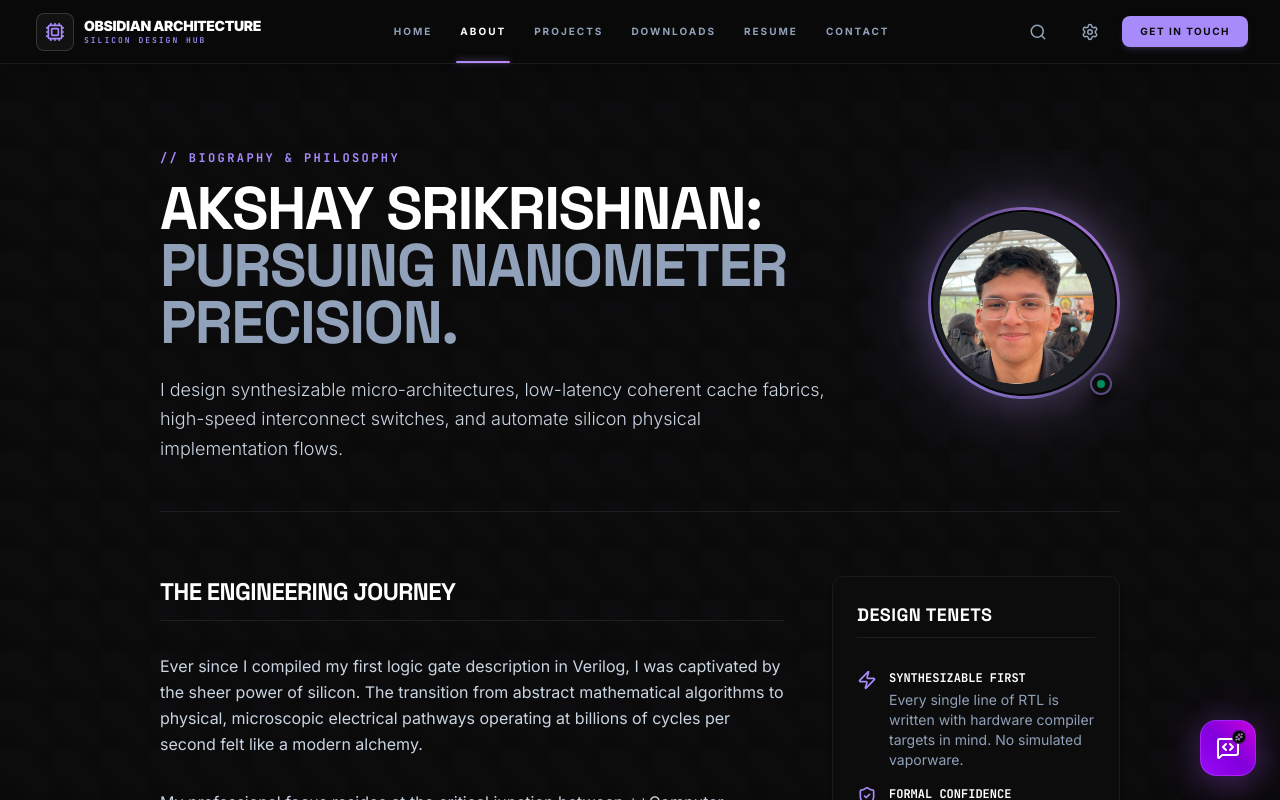
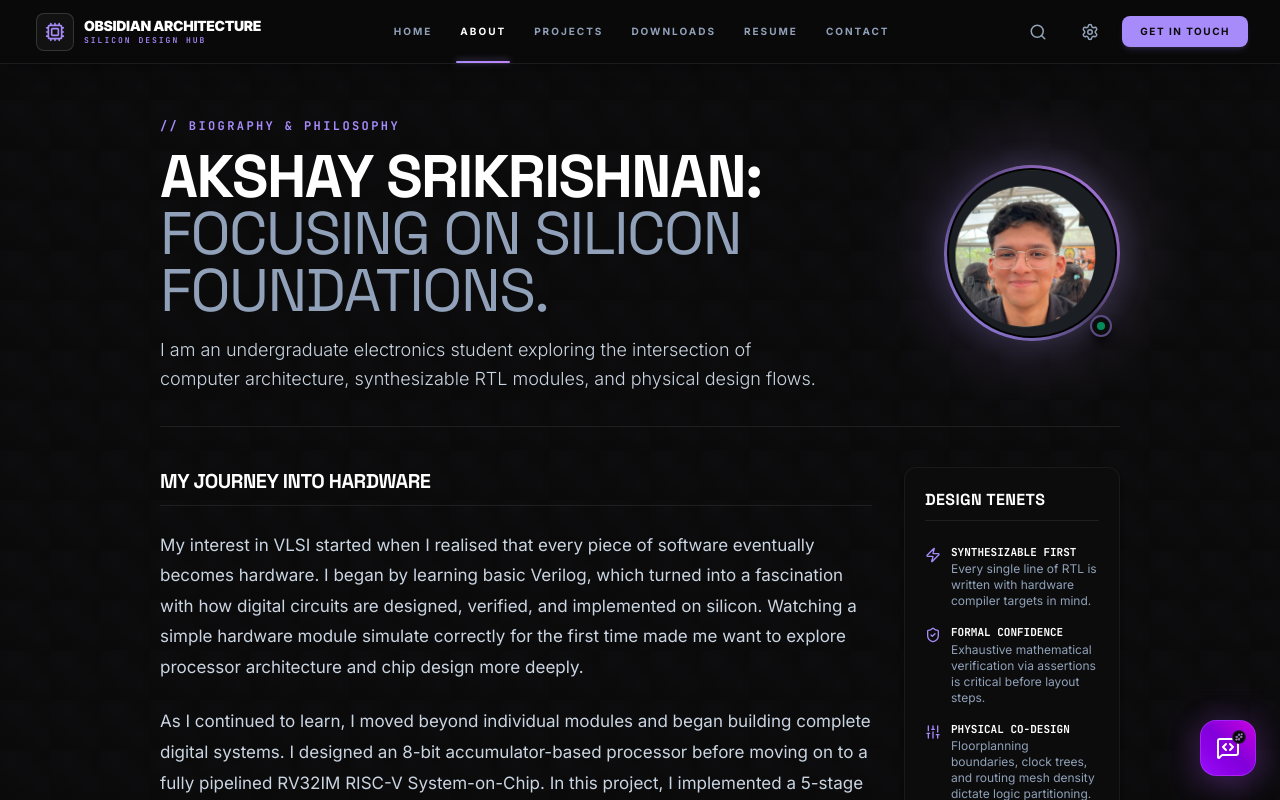
Before and after one commit to AKSHAY-SV/obsidian-silicon-portfolio, a React (Vite) app: page / in a window 1280 px wide. Both pictures are taken after a click on the button "ABOUT". Shown: the top 800 px of the page. Built offline with nearby package versions, Linux system fonts and the light colour scheme.

Commit message:
feat(about): update biography and project data
Add academic milestone to About page and update project status and entries in the portfolio dataset.

```diff
--- a/src/components/About.tsx
+++ b/src/components/About.tsx
@@ -43,8 +43,18 @@
     }
   };
 
+  const milestones = [
+    {
+      period: "2024 — Present",
+      title: "Undergraduate Student, VLSI Design & Technology",
+      institution: "Manipal Institute of Technology, Bengaluru",
+      desc: "Deepening my knowledge of digital integrated circuit layouts, processor micro-architectures, synthesizable RTL implementation, and physical ASIC design. Maintaining a focused interest in low-power digital designs and acquiring foundational skills in digital logic compilation.",
+      icon: <BookOpen className="h-3.5 w-3.5 text-[#a78bfa]" />
+    }
+  ];
+
   return (
-    <div className="py-20 text-slate-100 overflow-hidden" id="about-page">
+    <div className="py-12 text-slate-100 overflow-hidden" id="about-page">
       <motion.div
         variants={containerVariants}
         initial="hidden"
@@ -54,7 +64,7 @@
 
         {/* Editorial Subheader */}
         <div
-          className="flex flex-col-reverse md:flex-row items-center justify-between gap-12 mb-16 pb-12 border-b border-[rgba(255,255,255,0.08)]"
+          className="flex flex-col-reverse md:flex-row items-center justify-between gap-12 mb-10 pb-8 border-b border-[rgba(255,255,255,0.08)]"
         >
           <motion.div
             variants={itemVariants}
@@ -65,10 +75,10 @@
             </span>
             <h1 className="mt-3 font-display text-4xl sm:text-6xl font-black tracking-tight text-white uppercase leading-[0.95]">
               Akshay Srikrishnan:<br />
-              <span className="text-slate-400">Pursuing Nanometer Precision.</span>
+              <span className="text-slate-400 font-light">Focusing on Silicon Foundations.</span>
             </h1>
-            <p className="mt-6 text-lg text-slate-300 font-sans max-w-2xl leading-relaxed font-light">
-              I design synthesizable micro-architectures, low-latency coherent cache fabrics, high-speed interconnect switches, and automate silicon physical implementation flows.
+            <p className="mt-4 text-lg text-slate-300 font-sans max-w-2xl leading-relaxed font-light">
+              I am an undergraduate electronics student exploring the intersection of computer architecture, synthesizable RTL modules, and physical design flows.
             </p>
           </motion.div>
 
@@ -81,15 +91,15 @@
             <div className="absolute inset-0 rounded-full bg-gradient-to-r from-[#a78bfa] to-[#d8b4fe] opacity-30 blur-2xl group-hover:opacity-60 group-hover:scale-105 transition-all duration-700" />
 
             {/* Outer border container */}
-            <div className="relative h-48 w-48 rounded-full p-[3px] bg-gradient-to-tr from-[#a78bfa] via-[rgba(167,139,250,0.3)] to-[#c084fc] shadow-[0_0_35px_rgba(167,139,250,0.2)] transition-all duration-500 group-hover:scale-105 group-hover:shadow-[0_0_45px_rgba(167,139,250,0.45)]">
-              <div className="h-full w-full rounded-full bg-[#0a0a0a] overflow-hidden border-2 border-black/90">
+            <div className="relative h-44 w-44 rounded-full p-[3px] bg-gradient-to-tr from-[#a78bfa] via-[rgba(167,139,250,0.3)] to-[#c084fc] shadow-[0_0_30px_rgba(167,139,250,0.15)] transition-all duration-500 group-hover:scale-105 group-hover:shadow-[0_0_40px_rgba(167,139,250,0.4)]">
+              <div className="h-full w-full rounded-full bg-[#0a0a0a] overflow-hidden border-2 border-black/90 flex items-center justify-center">
                 <img
                   id="about-profile-image"
                   src={potentialSources[sourceIndex]}
                   alt="Akshay Srikrishnan - VLSI Design & Technology Professional Headshot"
                   onError={handleImageError}
                   referrerPolicy="no-referrer"
-                  className="h-full w-full object-cover transition-all duration-700 ease-out group-hover:scale-105"
+                  className="h-full w-full object-cover object-center transition-all duration-700 ease-out group-hover:scale-105"
                 />
               </div>
             </div>
@@ -104,46 +114,49 @@
         {/* Storytelling Grid */}
         <motion.div
           variants={itemVariants}
-          className="grid grid-cols-1 md:grid-cols-3 gap-12 mb-24"
+          className="grid grid-cols-1 lg:grid-cols-4 gap-8 mb-12"
         >
-          <div className="md:col-span-2 space-y-8">
-            <h2 className="font-display text-2xl font-bold uppercase tracking-tight text-white border-b border-[rgba(255,255,255,0.08)] pb-3">
-              The Engineering Journey
+          <div className="lg:col-span-3 space-y-6">
+            <h2 className="font-display text-xl font-bold uppercase tracking-tight text-white border-b border-[rgba(255,255,255,0.08)] pb-2.5">
+              My Journey into Hardware
             </h2>
-            <p className="text-slate-300 leading-relaxed font-sans text-base">
-              Ever since I compiled my first logic gate description in Verilog, I was captivated by the sheer power of silicon. The transition from abstract mathematical algorithms to physical, microscopic electrical pathways operating at billions of cycles per second felt like a modern alchemy.
+            <p className="text-slate-300 leading-relaxed font-sans text-[17px] sm:leading-[1.8]">
+              My interest in VLSI started when I realised that every piece of software eventually becomes hardware. I began by learning basic Verilog, which turned into a fascination with how digital circuits are designed, verified, and implemented on silicon. Watching a simple hardware module simulate correctly for the first time made me want to explore processor architecture and chip design more deeply.
             </p>
-            <p className="text-slate-300 leading-relaxed font-sans text-base">
-              My professional focus resides at the critical junction between **Computer Architecture** and **Physical Implementation**. To me, a beautiful micro-architecture is useless if it cannot be synthesized within optimal power grids, or if clock tree skew degrades maximum frequencies. Conversely, a great layout must serve a clever, non-blocking pipeline.
+            <p className="text-slate-300 leading-relaxed font-sans text-[17px] sm:leading-[1.8]">
+              As I continued to learn, I moved beyond individual modules and began building complete digital systems. I designed an 8-bit accumulator-based processor before moving on to a fully pipelined RV32IM RISC-V System-on-Chip. In this project, I implemented a 5-stage pipeline, cache memory, APB peripherals, UART communication, and FPGA validation. Working on these projects taught me that successful hardware design involves more than just writing RTL; it requires careful attention to verification, timing, modularity, and system-level integration.
             </p>
-            <p className="text-slate-300 leading-relaxed font-sans text-base">
-              Through my work at Obsidian Architecture, I have tape-out verified complex System-on-Chips (such as the TSMC 7nm RV32IM SoC), built highly scalable RISC-V compute cores with advanced forwarding metrics, and formally proven complex cache coherence protocols. My mission is to build synthesizable, robust hardware that pushes the physical boundaries of PPA (Power, Performance, and Area).
+            <p className="text-slate-300 leading-relaxed font-sans text-[17px] sm:leading-[1.8]">
+              My curiosity eventually led me into the ASIC design flow. To understand how RTL becomes physical silicon, I explored synthesis, floorplanning, placement, clock tree synthesis, routing, timing analysis, and GDSII generation using the OpenLane flow. This experience helped me appreciate the entire journey from writing Verilog to creating a manufacturable chip layout.
+            </p>
+            <p className="text-slate-300 leading-relaxed font-sans text-[17px] sm:leading-[1.8]">
+              Today, I continue to deepen my knowledge of processor design, verification methods, FPGA development, and physical design. My goal is to become an engineer who can take a complex digital system from an initial architectural idea to a verified, tape-out-ready implementation while learning from every project I build.
             </p>
           </div>
 
-          <div className="space-y-8 bg-[#0c0c0c] border border-[rgba(255,255,255,0.06)] rounded-xl p-6 shadow-md hover:border-[#a78bfa]/30 transition-all duration-300">
-            <h3 className="font-display text-lg font-bold uppercase text-white tracking-wide border-b border-[rgba(255,255,255,0.08)] pb-2">
+          <div className="lg:col-span-1 space-y-6 bg-[#0c0c0c] border border-[rgba(255,255,255,0.06)] rounded-xl p-5 shadow-md hover:border-[#a78bfa]/30 transition-all duration-300 h-fit">
+            <h3 className="font-display text-base font-bold uppercase text-white tracking-wide border-b border-[rgba(255,255,255,0.08)] pb-2">
               Design Tenets
             </h3>
-            <ul className="space-y-4 font-sans text-sm text-slate-400">
-              <li className="flex gap-3">
-                <Zap className="h-5 w-5 text-[#a78bfa] shrink-0" />
+            <ul className="space-y-4 font-sans text-xs text-slate-400">
+              <li className="flex gap-2.5">
+                <Zap className="h-4 w-4 text-[#a78bfa] shrink-0 mt-0.5" />
                 <div>
-                  <strong className="text-white block font-mono text-xs uppercase mb-1">Synthesizable First</strong>
-                  Every single line of RTL is written with hardware compiler targets in mind. No simulated vaporware.
+                  <strong className="text-white block font-mono text-[11px] uppercase mb-0.5">Synthesizable First</strong>
+                  Every single line of RTL is written with hardware compiler targets in mind.
                 </div>
               </li>
-              <li className="flex gap-3">
-                <ShieldCheck className="h-5 w-5 text-[#a78bfa] shrink-0" />
+              <li className="flex gap-2.5">
+                <ShieldCheck className="h-4 w-4 text-[#a78bfa] shrink-0 mt-0.5" />
                 <div>
-                  <strong className="text-white block font-mono text-xs uppercase mb-1">Formal Confidence</strong>
-                  Exhaustive mathematical verification via assertions is critical before layout steps. Proving is better than hoping.
+                  <strong className="text-white block font-mono text-[11px] uppercase mb-0.5">Formal Confidence</strong>
+                  Exhaustive mathematical verification via assertions is critical before layout steps.
                 </div>
               </li>
-              <li className="flex gap-3">
-                <Sliders className="h-5 w-5 text-[#a78bfa] shrink-0" />
+              <li className="flex gap-2.5">
+                <Sliders className="h-4 w-4 text-[#a78bfa] shrink-0 mt-0.5" />
                 <div>
-                  <strong className="text-white block font-mono text-xs uppercase mb-1">Physical Co-Design</strong>
+                  <strong className="text-white block font-mono text-[11px] uppercase mb-0.5">Physical Co-Design</strong>
                   Floorplanning boundaries, clock trees, and routing mesh density dictate logic partitioning.
                 </div>
               </li>
@@ -152,30 +165,31 @@
         </motion.div>
 
         {/* Milestones & Timeline */}
-        <motion.div variants={itemVariants} className="mb-20">
-          <span className="font-mono text-xs font-bold text-[#a78bfa] block uppercase tracking-wider mb-2">// Academic & Research Timeline</span>
-          <h2 className="font-display text-2xl sm:text-3xl font-extrabold tracking-tight text-white uppercase mb-10">
-            Education & Silicon Milestones
+        <motion.div variants={itemVariants} className="mb-10">
+          <span className="font-mono text-xs font-bold text-[#a78bfa] block uppercase tracking-wider mb-1">// Academic & Skills Milestones</span>
+          <h2 className="font-display text-xl sm:text-2xl font-extrabold tracking-tight text-white uppercase mb-6">
+            Education & Certifications
           </h2>
 
-          <div className="border-l border-[rgba(255,255,255,0.08)] ml-4 pl-8 space-y-12">
-            {/* Year 2024 — Present */}
-            <div className="relative group">
-              {/* Animated/Glowing Timeline Node */}
-              <div className="absolute -left-[41px] top-1.5 flex h-6 w-6 items-center justify-center rounded-full bg-[#0c0c0c] border border-[#a78bfa]/50 text-[#a78bfa] group-hover:border-[#a78bfa] group-hover:shadow-[0_0_10px_rgba(167,139,250,0.5)] transition-all duration-300">
-                <div className="h-2 w-2 rounded-full bg-[#a78bfa] group-hover:scale-125 transition-transform" />
+          <div className="border-l border-[rgba(255,255,255,0.08)] ml-4 pl-6 space-y-8">
+            {milestones.map((item, idx) => (
+              <div key={idx} className="relative group">
+                {/* Animated/Glowing Timeline Node */}
+                <div className="absolute -left-[33px] top-1 flex h-5 w-5 items-center justify-center rounded-full bg-[#0c0c0c] border border-[#a78bfa]/50 text-[#a78bfa] group-hover:border-[#a78bfa] group-hover:shadow-[0_0_8px_rgba(167,139,250,0.5)] transition-all duration-300">
+                  {item.icon}
+                </div>
+                <span className="font-mono text-xs text-[#a78bfa] font-bold">{item.period}</span>
+                <h3 className="text-base font-bold text-white font-display uppercase tracking-wide mt-0.5 group-hover:text-[#a78bfa] transition-colors duration-200">
+                  {item.title}
+                </h3>
+                <p className="text-[#c084fc] text-[11px] font-mono font-semibold uppercase tracking-wider mt-0.5">
+                  {item.institution}
+                </p>
+                <p className="text-slate-400 text-sm mt-1.5 font-sans max-w-2xl leading-relaxed">
+                  {item.desc}
+                </p>
               </div>
-              <span className="font-mono text-sm text-[#a78bfa] font-bold">2024 — Present</span>
-              <h3 className="text-lg font-bold text-white font-display uppercase tracking-wide mt-1 group-hover:text-[#a78bfa] transition-colors duration-200">
-                Undergraduate Student, VLSI Design & Technology
-              </h3>
-              <p className="text-[#c084fc] text-xs font-mono font-semibold uppercase tracking-wider mt-1">
-                Manipal Institute of Technology, Bengaluru
-              </p>
-              <p className="text-slate-400 text-sm mt-2.5 font-sans max-w-2xl leading-relaxed">
-                Intensely focused on digital integrated circuit layouts, processor micro-architecture, synthesizable RTL implementation, and physical ASIC design. Demonstrating high-contrast visual engineering excellence and academic focus in low-power digital designs, while acquiring specialized certifications in Arm architecture and embedded system design.
-              </p>
-            </div>
+            ))}
           </div>
         </motion.div>
 
```
Also changed, not shown: src/data.ts (+12 -1 lines).
